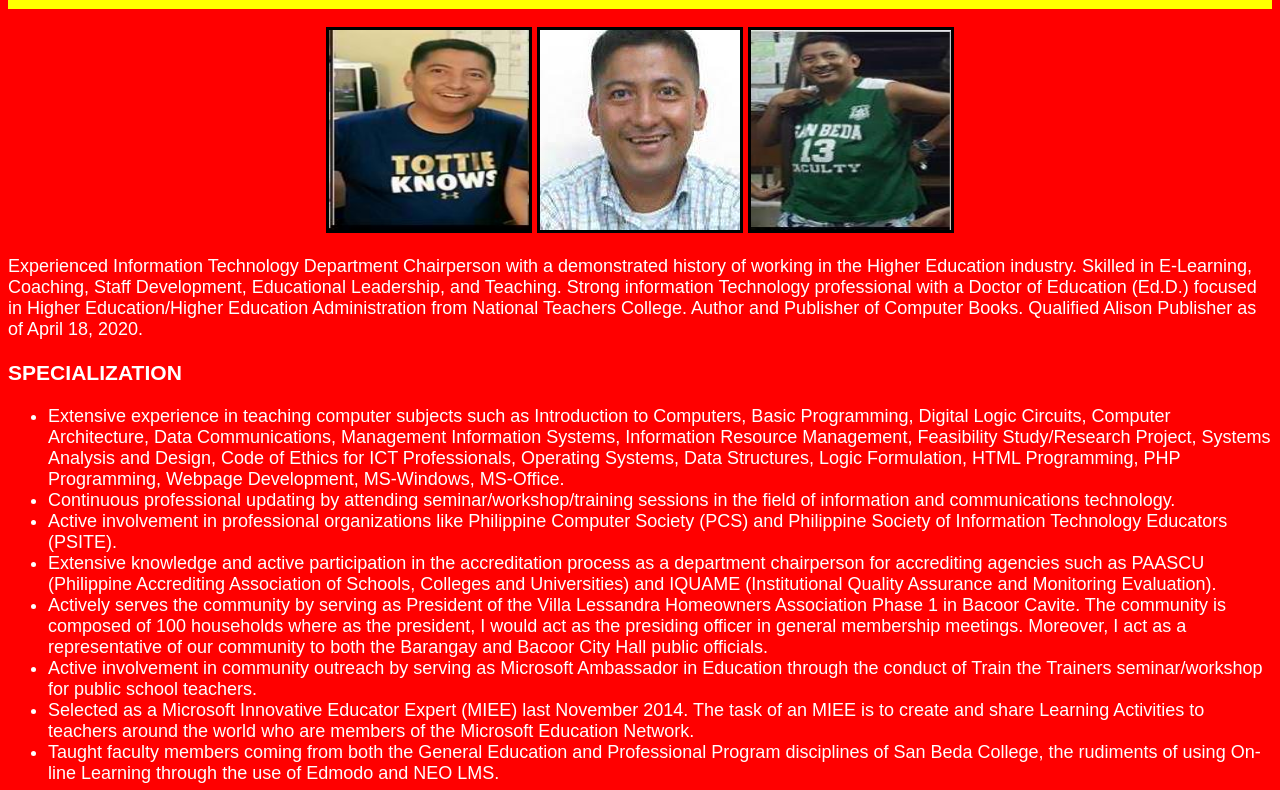
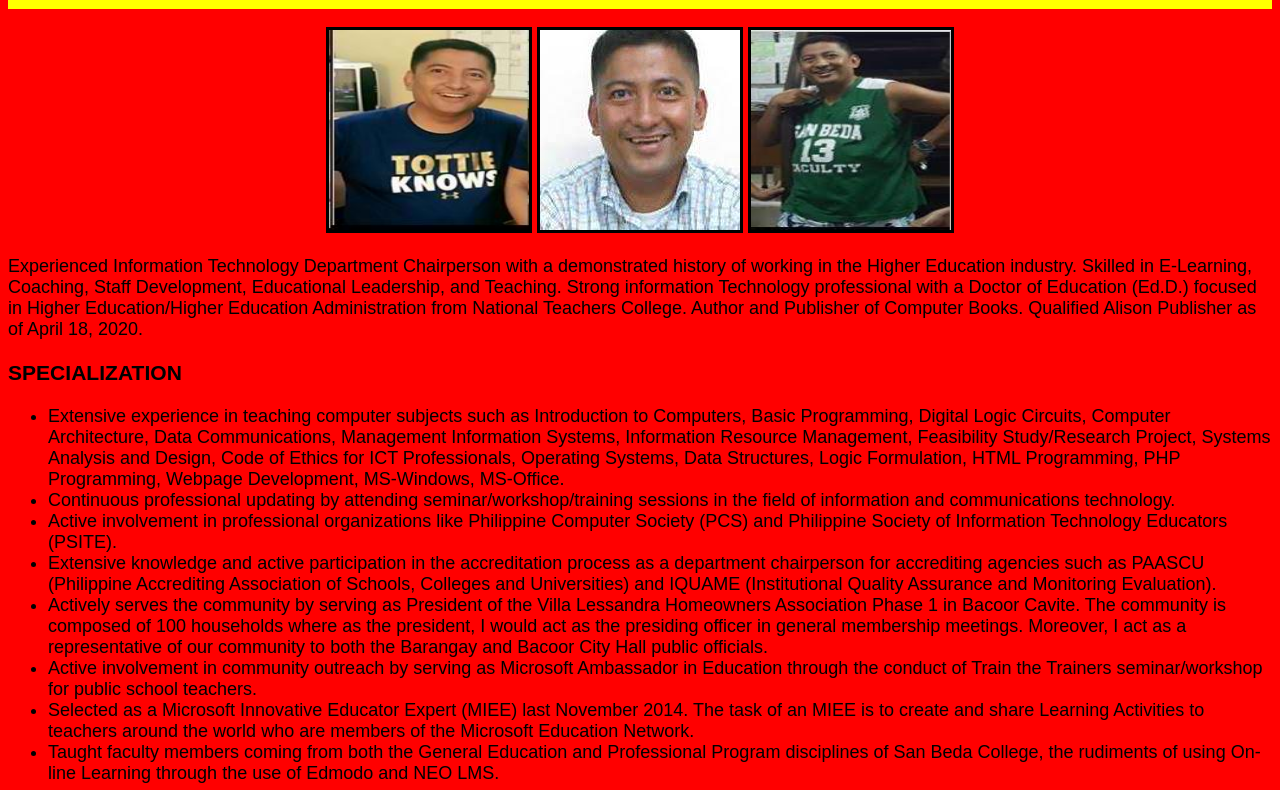
Before and after one commit to vicente-niebres/vicente-niebres.github.io, a plain HTML site: page niebres-midterm.html in a window 1280 px wide. Shown: the part 89-879 px from the top of the page. Drawn offline with Linux system fonts and the light colour scheme.

Commit message:
Update niebres-midterm.html

```diff
--- a/niebres-midterm.html
+++ b/niebres-midterm.html
@@ -5,7 +5,7 @@
 <body>
 <body bgcolor="red">
 
-<font color="white" face="arial" size="4">
+<font color="black" face="arial" size="4">
 <marquee bgcolor="yellow" behavior="alternate">
 <em><h1>DR. DIOSDADO "TOTTIE" MARTINEZ ALER III</h1></marquee>
 <p>
```
